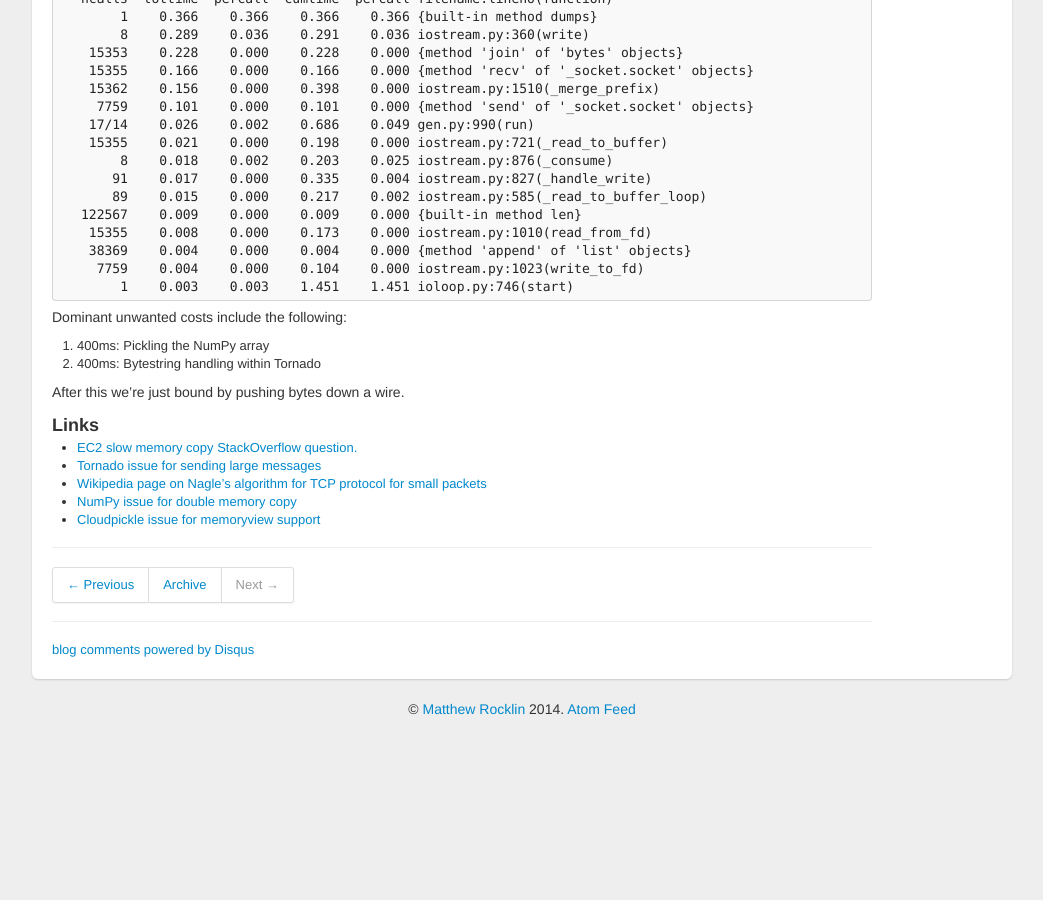
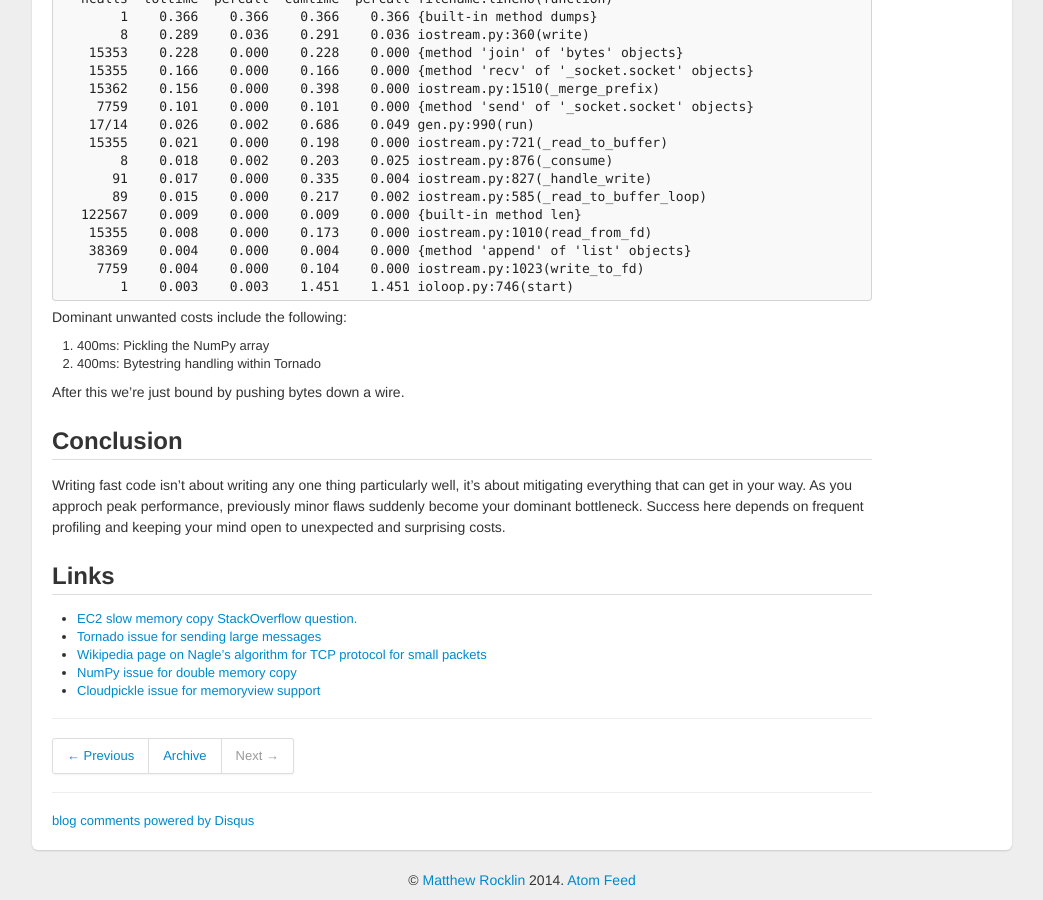
Before and after one commit to besyskymnbk/blog, a Jekyll site: the page built from _posts/work/2016-04-14-dask-distributed-optimizing-protocol.md, in a window 1280 px wide and 900 px high, scrolled down 2801 px. Shown: the whole window, without its empty margins (118-1161 px from the left). Built offline with Jekyll 4.4.1, drawn with Linux system fonts in a browser that asks for light colours; comment, search, counter and statistics services are not loaded; before the commit the page ends 3530 px from its top, so only the background shows below that; some of the changed text lies outside the part shown.

Commit message:
protocol live

```diff
--- a/_posts/work/2016-04-15-dask-distributed-optimizing-protocol.md
+++ b/_posts/work/2016-04-14-dask-distributed-optimizing-protocol.md
@@ -231,7 +230,18 @@ Dominant unwanted costs include the following:
 After this we're just bound by pushing bytes down a wire.
 
 
-### Links
+Conclusion
+----------
+
+Writing fast code isn't about writing any one thing particularly well, it's
+about mitigating everything that can get in your way.  As you approch peak
+performance, previously minor flaws suddenly become your dominant bottleneck.
+Success here depends on frequent profiling and keeping your mind open to
+unexpected and surprising costs.
+
+
+Links
+-----
 
 *  [EC2 slow memory copy StackOverflow question.](http://stackoverflow.com/questions/36523142/why-is-copying-memory-on-ec2-machines-slow)
 *  [Tornado issue for sending large messages](https://github.com/tornadoweb/tornado/issues/1685)
```
Also changed, not shown: other parts of _posts/work/2016-04-14-dask-distributed-optimizing-protocol.md (+2 -3 lines).
